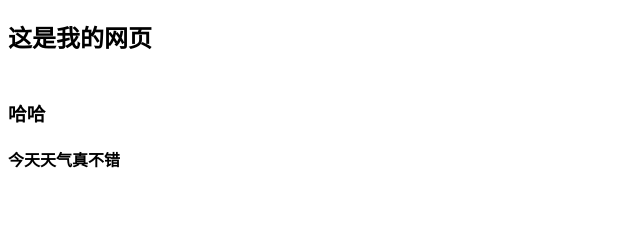
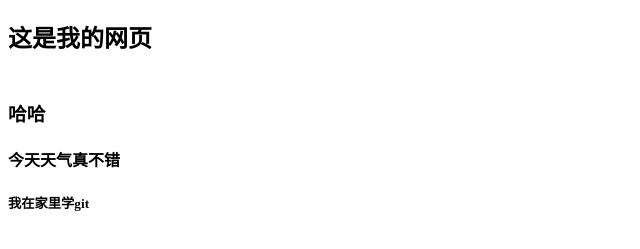
Before and after one commit to 123yuheng/my-git-repository, a plain HTML site: page index.html in a window 1280 px wide. Shown: the part 61-310 px from the top of the page, without its empty margins (0-640 px from the left). Drawn offline with Linux system fonts and the light colour scheme.

Commit message:
添加了h5

```diff
--- a/index.html
+++ b/index.html
@@ -26,6 +26,7 @@
     </table>
     <h3>哈哈</h3>
     <h4>今天天气真不错</h4>
+    <h5>我在家里学git</h5>
 </body>
 
 </html>
```
